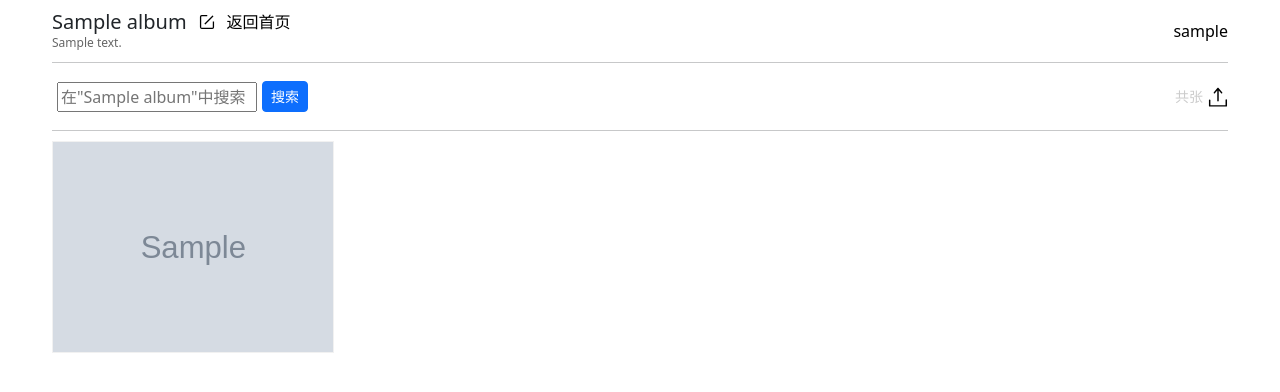
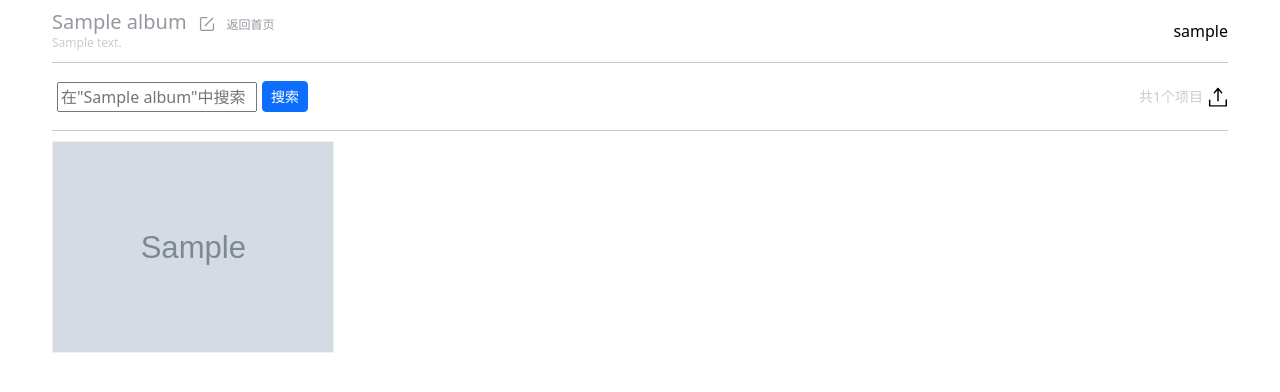
Before and after one commit to BlackIce417/NasCtr, a Django app: page /albums/1 in a window 1280 px wide. Shown: the top 392 px of the page. Run offline with Django 5.2, Linux system fonts and the light colour scheme; a user stored in the database is signed in; tables that the repository leaves empty hold one stand-in row (values such as "Sample post"); grey boxes marked "Sample" are stand-in pictures; some libraries are stand-ins or nearby versions.

Commit message:
css updates

```diff
--- a/main/static/css/album.css
+++ b/main/static/css/album.css
@@ -3,6 +3,10 @@
     justify-content: space-between;
     align-items: center;
     margin: 10px 0 0 0;
+}
+
+.album-nav .album-info .album-head {
+    align-items: flex-end;
 }
 
 .album-nav .album-info .album-head .btn-edit-albuminfo {
@@ -15,6 +19,12 @@
     background-color: transparent;
     height: 20px;
     width: 20px;
+}
+
+.album-nav .album-info .album-head .btn-back {
+    color: #9499a0;
+    font-size: 12px;
+    margin-top: auto;
 }
 
 #uploadimg .upload-box {
--- a/main/static/js/album.js
+++ b/main/static/js/album.js
@@ -149,6 +149,8 @@ $(document).ready(function () {
         overlay.hide();
         videoContainer.find("video")[0].pause();
     });
+
+
     $(document).on("click", ".video-overlay", function (e) {
         if (!$(e.target).closest(".video-container").length) {
             $(".btn-close-video-overlay").click();
--- a/main/templates/main/album.html
+++ b/main/templates/main/album.html
@@ -15,16 +15,16 @@
     <div class="container" style="min-width: 1200px;">
       <nav class="album-nav">
         <div class="album-info">
-          <div class="album-head d-flex align-items-center">
-            <h5 style="margin: 0;">{{ album.name }}</h5>
+          <div class="album-head d-flex ">
+            <h5 style="margin: 0;color: #9499a0">{{ album.name }}</h5>
             <button class="btn-edit-albuminfo" title="编辑相册信息" type="button">
-              <svg t="1743065436914" class="icon" viewBox="0 0 1024 1024" version="1.1" xmlns="http://www.w3.org/2000/svg" p-id="2639" width="18" height="18">
-                <path d="M526.41 117.029v58.514a7.314 7.314 0 0 1-7.315 7.314H219.429a36.571 36.571 0 0 0-35.987 29.989l-0.585 6.583V804.57a36.571 36.571 0 0 0 29.989 35.987l6.583 0.585H804.57a36.571 36.571 0 0 0 35.987-29.989l0.585-6.583v-317.44a7.314 7.314 0 0 1 7.314-7.314h58.514a7.314 7.314 0 0 1 7.315 7.314v317.44a109.714 109.714 0 0 1-99.182 109.203l-10.533 0.512H219.43a109.714 109.714 0 0 1-109.203-99.182l-0.512-10.533V219.43a109.714 109.714 0 0 1 99.182-109.203l10.533-0.512h299.666a7.314 7.314 0 0 1 7.314 7.315z m307.345 31.817l41.4 41.399a7.314 7.314 0 0 1 0 10.313L419.985 655.726a7.314 7.314 0 0 1-10.313 0l-41.399-41.4a7.314 7.314 0 0 1 0-10.312l455.168-455.168a7.314 7.314 0 0 1 10.313 0z" p-id="2640"></path>
+              <svg t="1743065436914" class="icon" style="color: #9499a0" viewBox="0 0 1024 1024" version="1.1" xmlns="http://www.w3.org/2000/svg" p-id="2639" width="18" height="18">
+                <path d="M526.41 117.029v58.514a7.314 7.314 0 0 1-7.315 7.314H219.429a36.571 36.571 0 0 0-35.987 29.989l-0.585 6.583V804.57a36.571 36.571 0 0 0 29.989 35.987l6.583 0.585H804.57a36.571 36.571 0 0 0 35.987-29.989l0.585-6.583v-317.44a7.314 7.314 0 0 1 7.314-7.314h58.514a7.314 7.314 0 0 1 7.315 7.314v317.44a109.714 109.714 0 0 1-99.182 109.203l-10.533 0.512H219.43a109.714 109.714 0 0 1-109.203-99.182l-0.512-10.533V219.43a109.714 109.714 0 0 1 99.182-109.203l10.533-0.512h299.666a7.314 7.314 0 0 1 7.314 7.315z m307.345 31.817l41.4 41.399a7.314 7.314 0 0 1 0 10.313L419.985 655.726a7.314 7.314 0 0 1-10.313 0l-41.399-41.4a7.314 7.314 0 0 1 0-10.312l455.168-455.168a7.314 7.314 0 0 1 10.313 0z" fill="currentColor" p-id="2640"></path>
               </svg>
             </button>
             <a href="{% url 'main:usercenter' %}" class="btn-back">返回首页</a>
           </div>
-          <p style="color: #666;margin: 0;font-size: 12px;">{{ album.description }}</p>
+          <p style="color: #cccccc;margin: 0;font-size: 12px;">{{ album.description }}</p>
           <form id="overlay" class="overlay" action="{% url 'main:edit-album' %}?album={{ album.id }}" method="post">
             {% csrf_token %}
             <div class="popup">
@@ -96,7 +96,7 @@
           </div>
         </div>
         <div class="album-info-r d-flex justify-content-center align-items-center">
-          <span class="picture-count">共{{ media_count.count }}张</span>
+          <span class="picture-count">共{{ media_count }}个项目</span>
           <button class="btn-upload-single-img" style="border: none;background-color: transparent;width: 20px;height: 20px;" id="btn-uploadimg" type="button">
             <svg t="1742181099771" class="icon" viewBox="0 0 1024 1024" version="1.1" xmlns="http://www.w3.org/2000/svg" p-id="1505" width="20" height="20">
               <path d="M351.232 325.632l122.88-148.48V706.56c0 22.528 14.336 36.864 37.888 36.864s37.888-14.336 37.888-36.864V177.152l122.88 148.48c14.336 14.336 37.888 14.336 52.224 0 14.336-14.336 14.336-36.864 0-52.224l-184.32-221.184C532.48 45.056 522.24 40.96 510.976 40.96s-22.528 4.096-29.696 11.264L299.008 273.408c-14.336 14.336-14.336 36.864 0 52.224 14.336 15.36 36.864 15.36 52.224 0z m583.68 307.2c-22.528 0-37.888 14.336-37.888 36.864v259.072H122.88V670.72c0-22.528-14.336-36.864-37.888-36.864s-36.864 14.336-36.864 36.864v296.96c0 22.528 14.336 36.864 37.888 36.864h849.92c22.528 0 37.888-14.336 37.888-36.864v-296.96c-1.024-22.528-15.36-37.888-38.912-37.888z" fill="#020202" p-id="1506"></path>
--- a/main/views.py
+++ b/main/views.py
@@ -140,7 +140,7 @@ def album(request, album_id):
         key=lambda x: x.created_at,
         reverse=True,
     )
-    context = {"album": album, "media": media}
+    context = {"album": album, "media": media, "media_count": len(media)}
     return render(request, "main/album.html", context)
 
 
```
